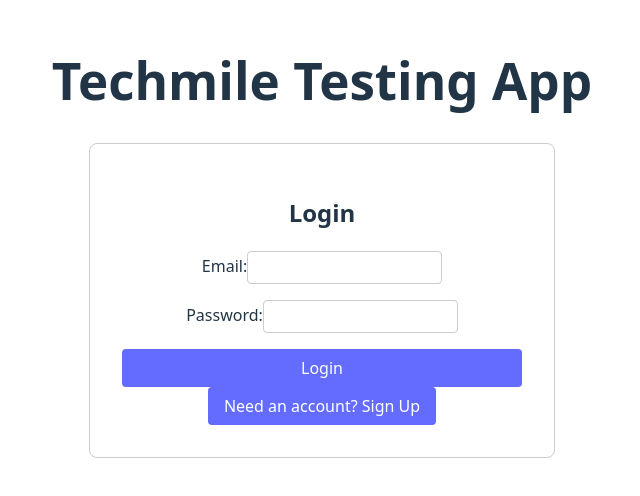
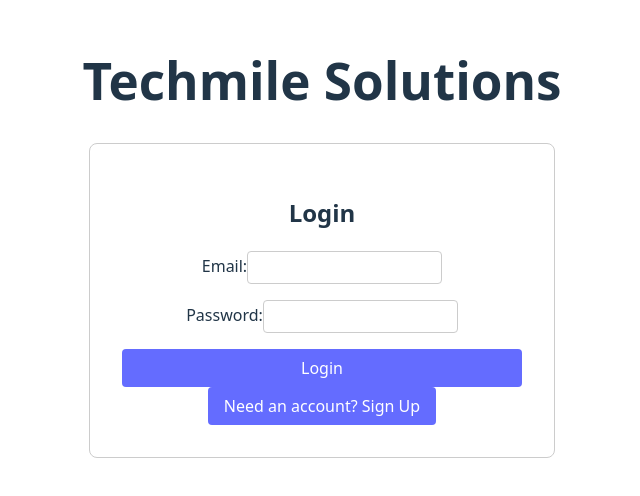
Before and after one commit to OnlineSourceS/mcqs-app, a React (Vite) app in the folder mcqs/vite-project/: page / in a window 1280 px wide. Shown: the part 162-658 px from the top of the page, without its empty margins (318-958 px from the left). Built offline with nearby package versions, Linux system fonts and the light colour scheme.

Commit message:
ref - deployment changes

```diff
--- a/mcqs/vite-project/src/App.tsx
+++ b/mcqs/vite-project/src/App.tsx
@@ -9,11 +9,11 @@ function AppContent() {
   const { user } = useAuth()
 
   const isAdmin = user?.email === 'admin@admin.com' || user?.email === 'admin@gmail.com'
-
+  console.log(user, 'user')
   return (
     <div className="app">
       <header>
-        <h1>Techmile Testing App</h1>
+        <h1>Techmile Solutions</h1>
         {user && <p>Welcome, {user.email}</p>}
       </header>
       <main>
--- a/mcqs/vite-project/src/components/QuestionForm.tsx
+++ b/mcqs/vite-project/src/components/QuestionForm.tsx
@@ -270,7 +270,7 @@ export function QuestionForm() {
     minutes: 0,
     seconds: 0
   })
-  const [isTimeUp, setIsTimeUp] = useState(false)
+  // const [isTimeUp, setIsTimeUp] = useState(false)
   const [timerStarted, setTimerStarted] = useState(false)
   const [currentSection, setCurrentSection] = useState<string>('')
 
--- a/mcqs/vite-project/src/lib/supabase.ts
+++ b/mcqs/vite-project/src/lib/supabase.ts
@@ -1,4 +1,4 @@
 import { createClient } from '@supabase/supabase-js'
-import { SUPABASE_URL, SUPABASE_ANON_KEY } from '../constants/supabase'
+import { SUPABASE_URL  } from '../constants/supabase'
 
 export const supabase = createClient(SUPABASE_URL, 'eyJhbGciOiJIUzI1NiIsInR5cCI6IkpXVCJ9.eyJpc3MiOiJzdXBhYmFzZSIsInJlZiI6ImtmZWJlcWtmemR1ZHVqZXJ2b21xIiwicm9sZSI6InNlcnZpY2Vfcm9sZSIsImlhdCI6MTc0NTk0OTM4NCwiZXhwIjoyMDYxNTI1Mzg0fQ._4w4gHrSkbcs-3ll4T21PBqZHB7e800AUvoSvDGYGjw')
```
